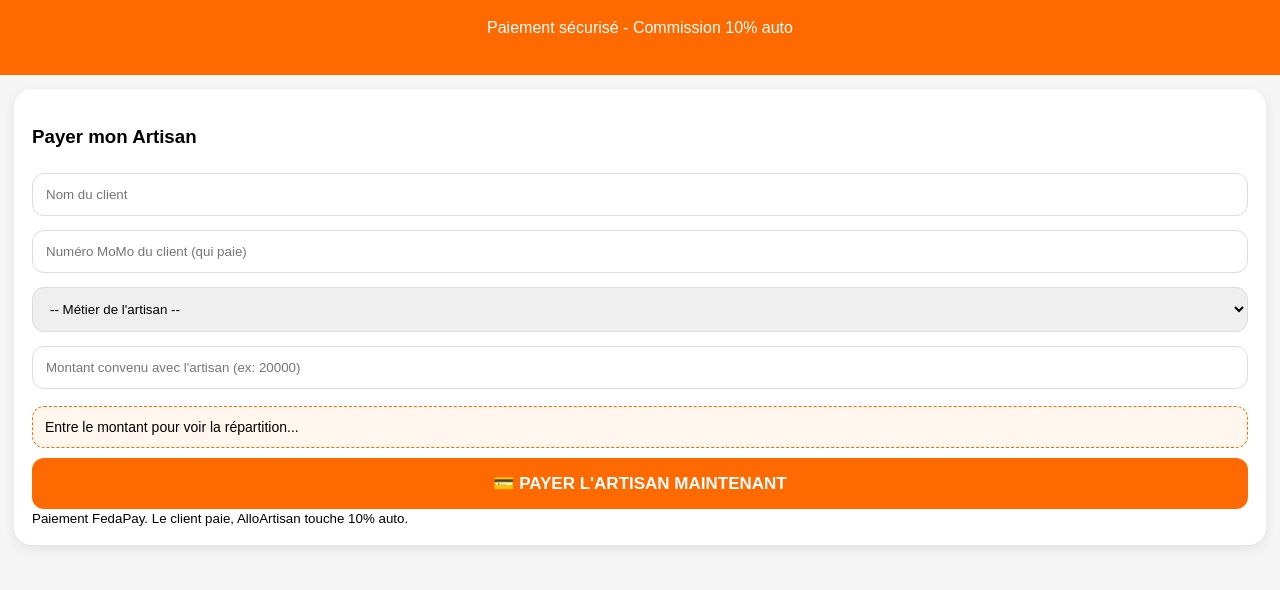
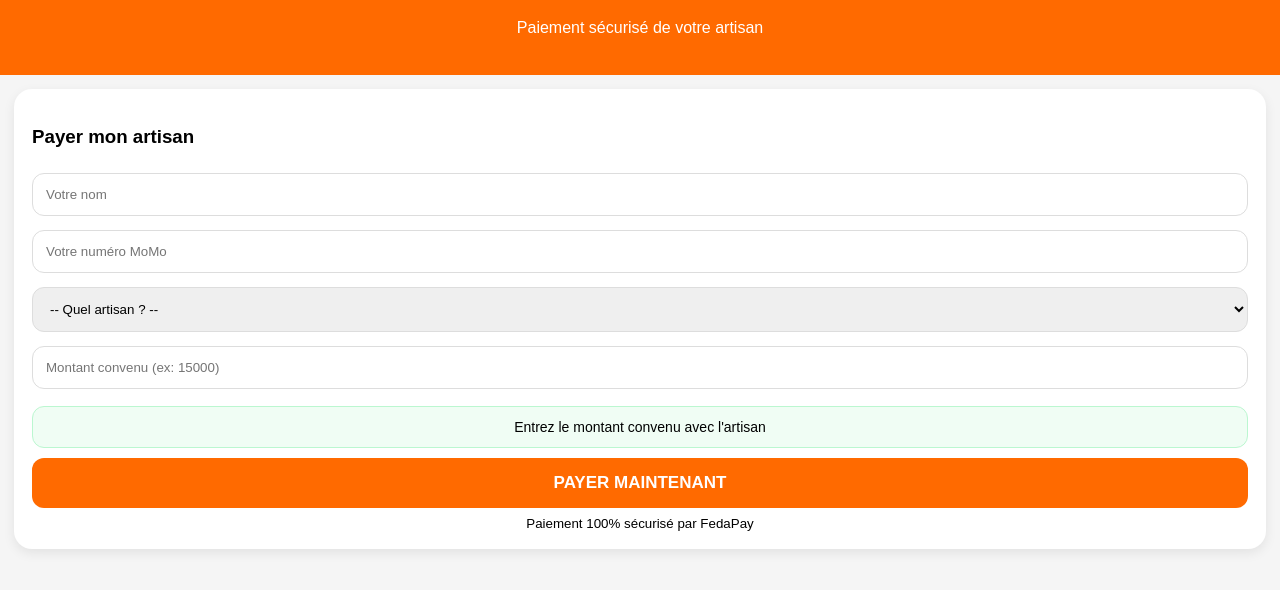
Before and after one commit to Cotonou-pascal96/-Alloartisan-bj, a plain HTML site: page index.html in a window 1280 px wide. Shown: the part 84-674 px from the top of the page. Drawn offline with Linux system fonts and the light colour scheme.

Commit message:
Refine HTML structure and user input prompts
Updated title and placeholders for user input fields. Modified the commission display logic and improved alert messages for form validation.

```diff
--- a/index.html
+++ b/index.html
@@ -2,76 +2,61 @@
 <html lang="fr">
 <head>
 <meta charset="UTF-8"><meta name="viewport" content="width=device-width,initial-scale=1">
-<title>AlloArtisan Bj - Commission Auto</title>
+<title>AlloArtisan Bj</title>
 <style>
 body{font-family:sans-serif;background:#f5f5f5;margin:0}
 header{background:#ff6a00;color:#fff;padding:22px;text-align:center}
 .box{background:#fff;margin:14px;padding:18px;border-radius:18px;box-shadow:0 4px 12px rgba(0,0,0,.08)}
 button{background:#ff6a00;color:#fff;border:0;padding:15px;width:100%;border-radius:12px;font-weight:bold;font-size:17px;margin-top:10px}
 input,select{width:100%;padding:13px;border:1px solid #ddd;border-radius:12px;margin:7px 0;box-sizing:border-box}
-.info{background:#fff7ed;border:1px dashed #ff6a00;padding:12px;border-radius:12px;font-size:14px;margin-top:10px}
+.info{background:#f0fdf4;border:1px solid #bbf7d0;padding:12px;border-radius:12px;font-size:14px;margin-top:10px;text-align:center}
 </style>
 </head>
 <body>
-<header><h1>AlloArtisan Bj 🔧</h1><p>Paiement sécurisé - Commission 10% auto</p></header>
+<header><h1>AlloArtisan Bj 🔧</h1><p>Paiement sécurisé de votre artisan</p></header>
 
 <div class="box">
-<h3>Payer mon Artisan</h3>
-<input id="nom" placeholder="Nom du client">
-<input id="tel" placeholder="Numéro MoMo du client (qui paie)" type="tel">
+<h3>Payer mon artisan</h3>
+<input id="nom" placeholder="Votre nom">
+<input id="tel" placeholder="Votre numéro MoMo" type="tel">
+<select id="metier">
+<option value="">-- Quel artisan ? --</option>
+<option>Maçon</option><option>Menuisier</option><option>Plombier</option>
+<option>Électricien</option><option>Peintre</option><option>Soudeur</option>
+<option>Carreleur</option><option>Charpentier</option><option>Clim / Frigoriste</option>
+<option>Mécanicien Moto</option><option>Mécanicien Auto</option>
+<option>Tailleur</option><option>Coiffeur</option><option>Photographe</option>
+<option>Chauffeur</option><option>Jardinier</option><option>Déménageur</option>
+<option>Vide Fosse</option><option>Électroménager</option><option>Autre</option>
+</select>
+<input id="montant" type="number" placeholder="Montant convenu (ex: 15000)" oninput="calculer()">
 
-<select id="metier">
-<option value="">-- Métier de l'artisan --</option>
-<option>Maçon</option><option>Menuisier</option><option>Plombier</option>
-<option>Électricien</option><option>Peintre</option><option>Soudeur Métallique</option>
-<option>Carreleur</option><option>Charpentier</option><option>Étancheur</option>
-<option>Climatisation / Frigoriste</option><option>Électroménager / Réparateur</option>
-<option>Mécanicien Moto</option><option>Mécanicien Auto</option><option>Tôlier Peintre</option>
-<option>Tailleur / Couturier</option><option>Coiffeur / Coiffeuse</option>
-<option>Esthéticienne</option><option>Cordonnier</option><option>Jardinier</option>
-<option>Déménageur</option><option>Vide Fosse</option><option>Photographe / Vidéaste</option>
-<option>Chauffeur</option><option>Sécurité / Gardien</option>
-</select>
+<div class="info" id="calcul">Entrez le montant convenu avec l'artisan</div>
 
-<input id="montant" type="number" placeholder="Montant convenu avec l'artisan (ex: 20000)" oninput="calculer()">
-
-<div class="info" id="calcul">
-Entre le montant pour voir la répartition...
-</div>
-
-<button onclick="payer()">💳 PAYER L'ARTISAN MAINTENANT</button>
-<small>Paiement FedaPay. Le client paie, AlloArtisan touche 10% auto.</small>
+<button onclick="payer()">PAYER MAINTENANT</button>
+<small style="display:block;text-align:center;margin-top:8px">Paiement 100% sécurisé par FedaPay</small>
 </div>
 
 <script src="https://cdn.fedapay.com/checkout.js"></script>
 <script>
 function calculer(){
  let m = parseInt(document.getElementById('montant').value) || 0;
- if(m < 1000){ document.getElementById('calcul').innerHTML = "Montant minimum 1000F"; return; }
- let commission = Math.round(m * 0.10);
- let pourArtisan = m - commission;
- document.getElementById('calcul').innerHTML = `
-  <b>Montant total payé par client: ${m} F</b><br>
-  ✅ Ta commission AlloArtisan (10%): <b>${commission} F</b> (reste sur ton compte)<br>
-  👷 Pour l'artisan (90%): <b>${pourArtisan} F</b> (à transférer à l'artisan)
- `;
+ if(m < 500){ document.getElementById('calcul').innerHTML = "Montant minimum 500F"; return; }
+ // ICI ON CACHE LA COMMISSION - CLIENT VOIT SEULEMENT LE TOTAL
+ document.getElementById('calcul').innerHTML = `Montant total à payer : <b>${m} F</b> ✅<br><span style="font-size:12px;color:#666">Frais AlloArtisan inclus</span>`;
 }
 function payer(){
  let montant = parseInt(document.getElementById('montant').value);
  let metier = document.getElementById('metier').value;
  let tel = document.getElementById('tel').value.replace(/\s/g,'');
  let nom = document.getElementById('nom').value;
- if(!montant || !metier || tel.length < 8 || !nom){ alert('Remplis tout Boss'); return; }
-
+ if(!montant || !metier || tel.length < 8 || !nom){ alert('Remplis tout'); return; }
  FedaPay.init({
    public_key: 'pk_sandbox_OgVxU4c6rOvI7Sk6CPT2nvo4',
-   transaction: {
-     amount: montant,
-     description: `AlloArtisan - ${metier} - Client: ${nom} - Commission 10% incluse`
-   },
+   transaction: { amount: montant, description: `AlloArtisan - ${metier} - ${nom}` },
    customer: { firstname: nom, lastname: metier, email: 'client@alloartisan.bj', phone_number: { number: tel, country: 'BJ' } }
  }).open();
 }
 </script>
 </body>
- </html>
+</html>
```
